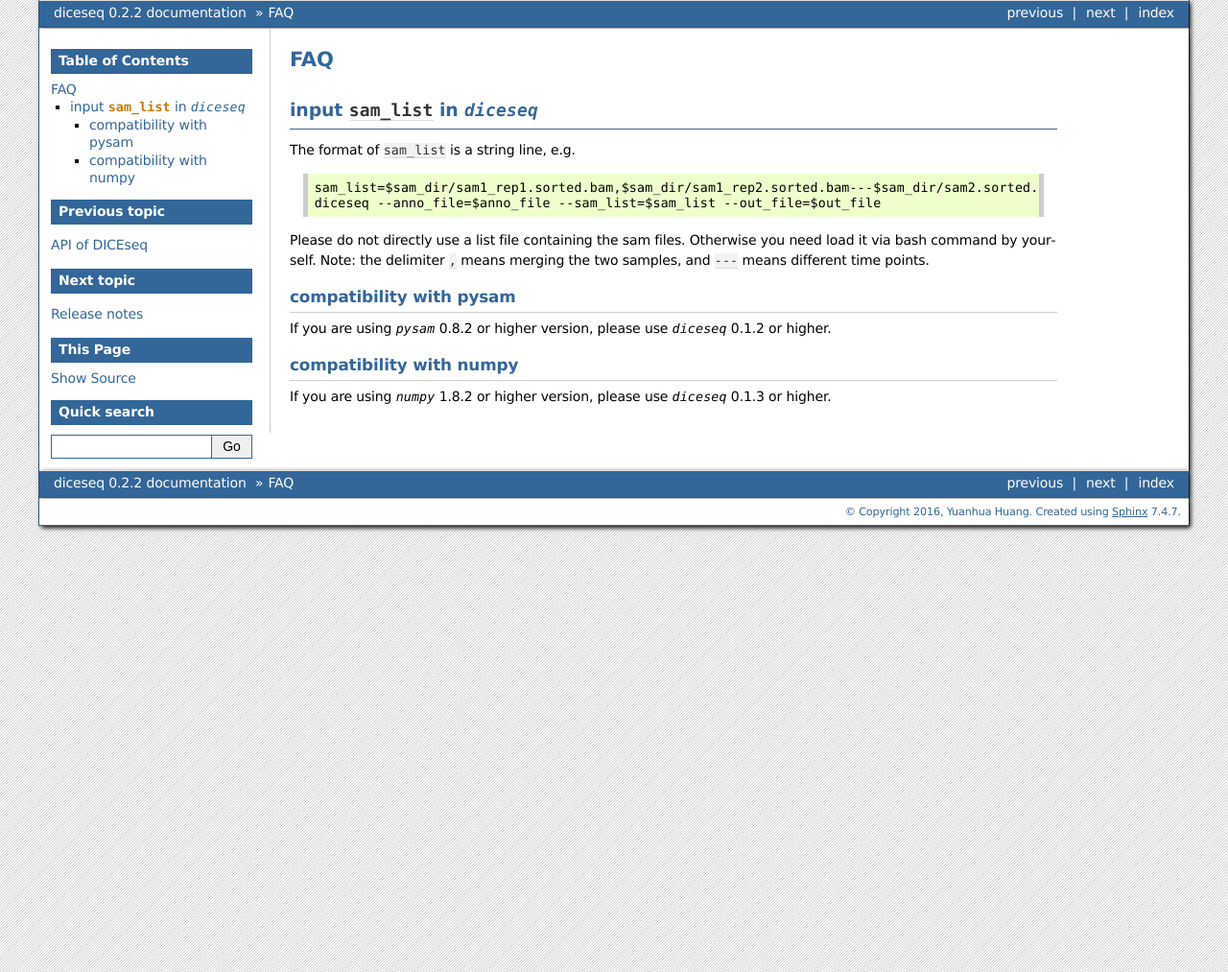
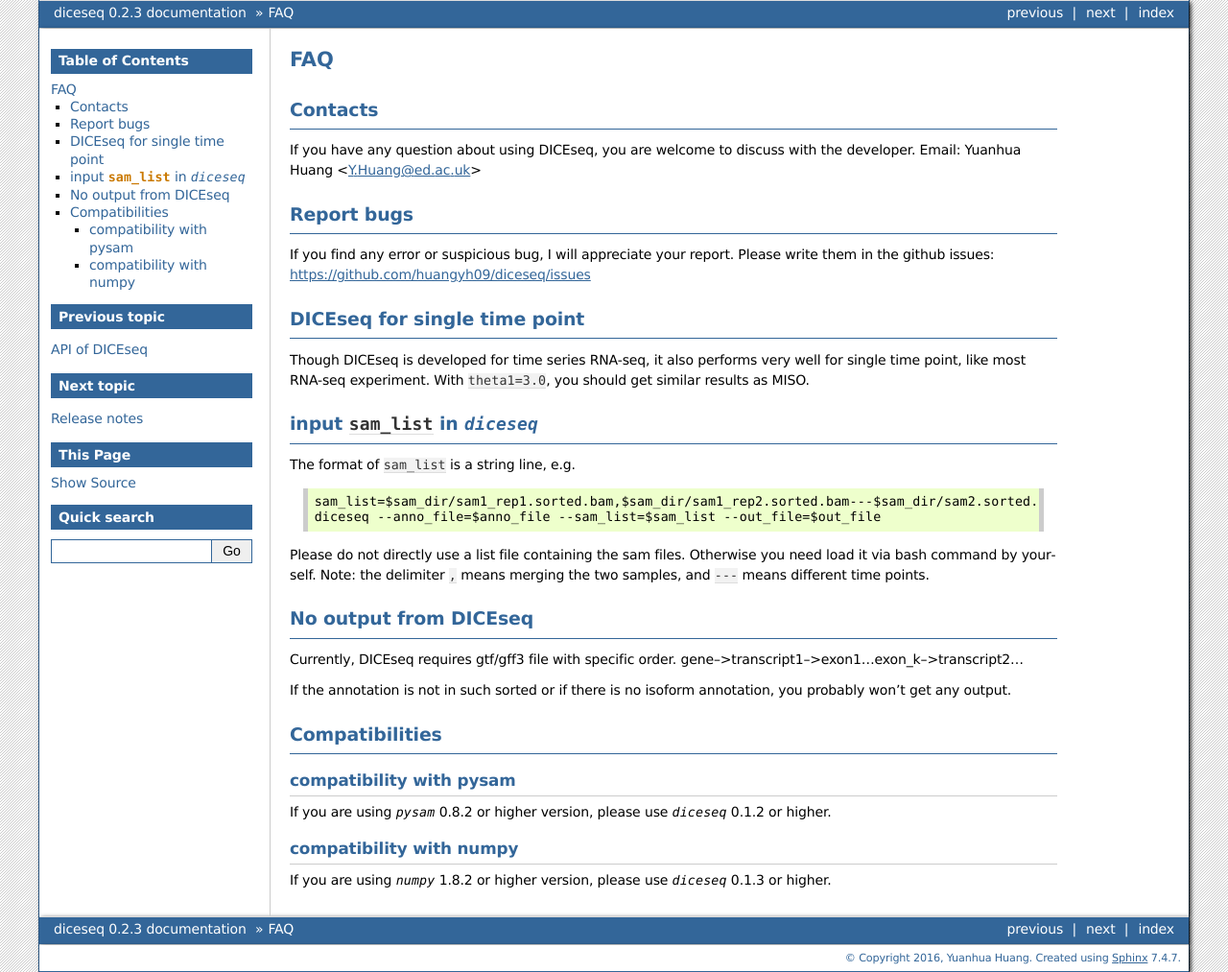
Before and after one commit to huangyh09/diceseq, a Sphinx documentation site: the page built from doc/faq.rst, in a window 1280 px wide. Shown: the whole page at 96% size. Built offline with Sphinx 7.4.7, drawn with Linux system fonts in a browser that asks for light colours; formulas are drawn with MathJax 3.

```diff
--- a/diceseq/__init__.py
+++ b/diceseq/__init__.py
@@ -2,7 +2,7 @@
 # Licensed under the MIT License at
 # http://opensource.org/licenses/MIT
 
-__version__ = "0.2.2"
+__version__ = "0.2.3"
 
 import pyximport; pyximport.install()
 
@@ -11,7 +11,7 @@ from .utils.out_utils import DiceFile, SampleFile
 from .utils.bias_utils import FastaFile, BiasFile
 from .utils.tran_utils import TranUnits, TranSplice
 from .utils.sam_utils import load_samfile, fetch_reads
-from .utils.gtf_utils import Gene, Transcript, load_annotation
+from .utils.gtf_utils import Gene, Transcript, load_annotation, loadgene
 
 from .models.mcmc_sampler import mcmc_sampler
 from .models.bayes_factor import miso_BF, dicediff_BF, get_BioVar
--- a/doc/faq.rst
+++ b/doc/faq.rst
@@ -1,6 +1,26 @@
 ===
 FAQ
 ===
+
+Contacts
+========
+If you have any question about using DICEseq, you are welcome to discuss with
+the developer. Email: Yuanhua Huang <Y.Huang@ed.ac.uk>
+
+
+Report bugs
+===========
+If you find any error or suspicious bug, I will appreciate your report.
+Please write them in the github issues:
+https://github.com/huangyh09/diceseq/issues
+
+
+DICEseq for single time point
+=============================
+Though DICEseq is developed for time series RNA-seq, it also performs very well
+for single time point, like most RNA-seq experiment. With ``theta1=3.0``, you
+should get similar results as MISO.
+
 
 input ``sam_list`` in `diceseq`
 ===============================
@@ -12,16 +32,32 @@ The format of ``sam_list`` is a string line, e.g.
   sam_list=$sam_dir/sam1_rep1.sorted.bam,$sam_dir/sam1_rep2.sorted.bam---$sam_dir/sam2.sorted.bam---$sam_dir/sam3.sorted.bam
   diceseq --anno_file=$anno_file --sam_list=$sam_list --out_file=$out_file
 
-Please do not directly use a list file containing the sam files. Otherwise you need load it via bash command by yourself. Note: the delimiter ``,`` means merging the two samples, and ``---`` means different time points.
+Please do not directly use a list file containing the sam files. Otherwise you
+need load it via bash command by yourself. Note: the delimiter ``,`` means
+merging the two samples, and ``---`` means different time points.
 
+
+No output from DICEseq
+======================
+Currently, DICEseq requires gtf/gff3 file with specific order.
+gene-->transcript1-->exon1...exon_k-->transcript2...
+
+If the annotation is not in such sorted or if there is no isoform annotation,
+you probably won't get any output.
+
+
+Compatibilities
+===============
 
 compatibility with pysam
 ------------------------
 
-If you are using `pysam` 0.8.2 or higher version, please use `diceseq` 0.1.2 or higher.
+If you are using `pysam` 0.8.2 or higher version, please use `diceseq` 0.1.2 or
+higher.
 
 
 compatibility with numpy
 ------------------------
 
-If you are using `numpy` 1.8.2 or higher version, please use `diceseq` 0.1.3 or higher.
+If you are using `numpy` 1.8.2 or higher version, please use `diceseq` 0.1.3 or
+higher.
--- a/doc/index.rst
+++ b/doc/index.rst
@@ -2,8 +2,8 @@ DICEseq Homepage
 ================
 
 :Author: Yuanhua Huang
-:Version: 0.2.3
-:Last viewed: Nov 04, 2016
+:Version: 0.2.4
+:Last viewed: Dec 17, 2016
 
 About DICEseq
 -------------
```
Also changed, not shown: doc/release.rst (+7 -0 lines), doc/usage.rst (+4 -6 lines), 1 other file.
